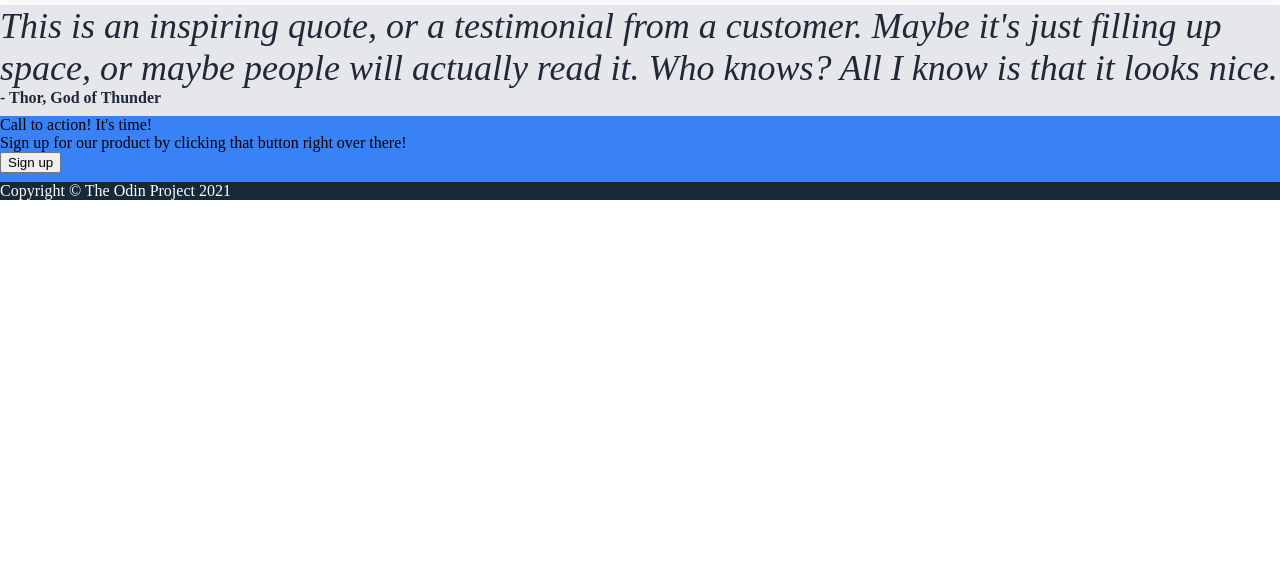
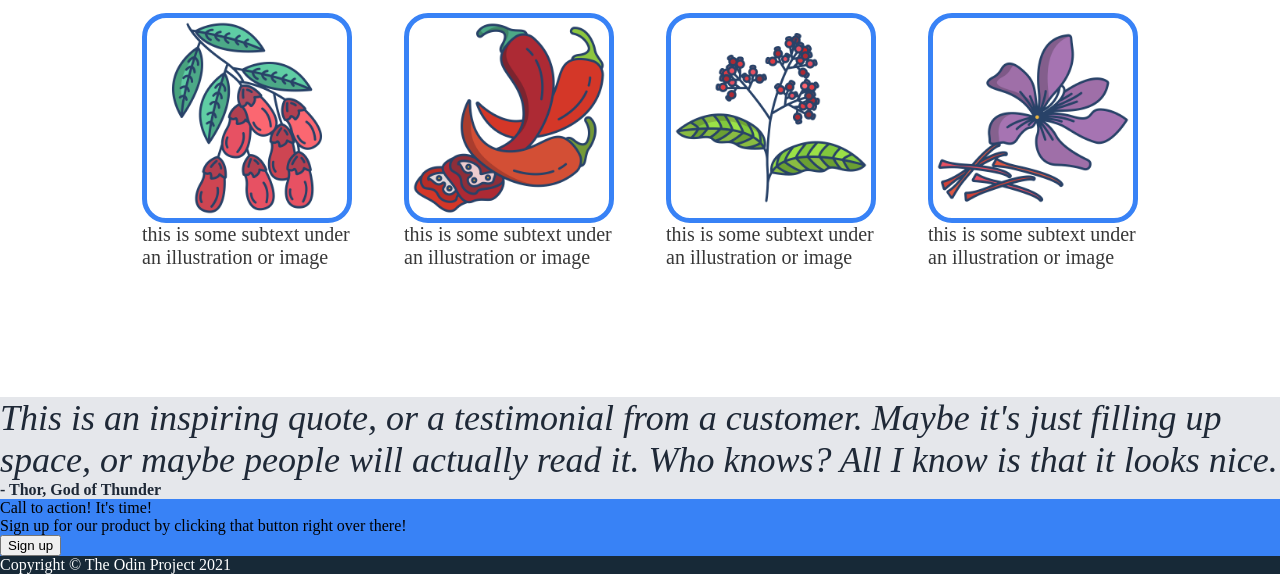
Before and after one commit to JamesSampedro/landing-page-project, a plain HTML site: page index.html in a window 1280 px wide. Shown: the part 600-1174 px from the top of the page. Before the commit the page ends 800 px from the top, so only its background shows below. Drawn offline with Linux system fonts and the light colour scheme.

Commit message:
first section done by putting image and text
put flex and border  stylings

```diff
--- a/index.html
+++ b/index.html
@@ -36,7 +36,7 @@
 
             <div class="hero-right">
                 <div class="hero-img">
-                    <img src="./images/logo.png" alt="Project logo. Represents odin with the project name.">
+                    <img src="./images/logo.png" alt="Project logo">
                 </div>
             </div>
         </div>
@@ -47,10 +47,33 @@
             Some random information.
         </div>
         <div class="first-section-card-container">
-            <div class="first-section-card">this is some subtext under an illustration or image</div>
-            <div class="first-section-card">this is some subtext under an illustration or image</div>
-            <div class="first-section-card">this is some subtext under an illustration or image</div>
-            <div class="first-section-card">this is some subtext under an illustration or image</div>
+            <div class="first-section-card">
+                <img src="./images/barberry.png" alt="barberry">
+                <div class="first-section-card-text">
+                    this is some subtext under an illustration or image
+                </div>
+            </div>
+
+            <div class="first-section-card">
+                <img src="./images/chilli.png" alt="chili">
+                <div class="first-section-card-text">
+                    this is some subtext under an illustration or image
+                </div>
+            </div>
+
+            <div class="first-section-card">
+                <img src="./images/pepper.png" alt="pepper">
+                <div class="first-section-card-text">
+                    this is some subtext under an illustration or image
+                </div>
+            </div>
+
+            <div class="first-section-card">
+                <img src="./images/saffron.png" alt="saffron">
+                <div class="first-section-card-text">
+                    this is some subtext under an illustration or image
+                </div>
+            </div>
         </div>
     </div>
 
--- a/style.css
+++ b/style.css
@@ -118,13 +118,35 @@ a {
     font-size: 36px;
     font-weight: 800;
     color: #1F2937;
+    text-align: center;
+    margin: 48px;
 }
 
-/* placeholder design for cards */
+.first-section-card-container {
+    display: flex;
+    justify-content: center;
+    flex-wrap: wrap;
+    gap: 52px;
+    margin: 48px 10% 10% 10%;
+}
+
 .first-section-card {
-    border: 1px solid #eee;
-    box-shadow: 2px 4px 16px rgba(0,0,0,.06);
-    border-radius: 4px;
+    flex-basis: 0;
+    display: flex;
+    flex-direction: column;
+    align-items: center;
+}
+
+.first-section-card img {
+    max-height: 200px;
+    max-width: 200px;
+    border: 5px solid #3882F6;
+    border-radius: 24px;
+}
+
+.first-section-card-text {
+    font-size: 20px;
+    color: #383838;
 }
 
 
```
Also changed, not shown: images/barberry.png (added), images/chilli.png (added), images/pepper.png (added), images/saffron.png (added).
